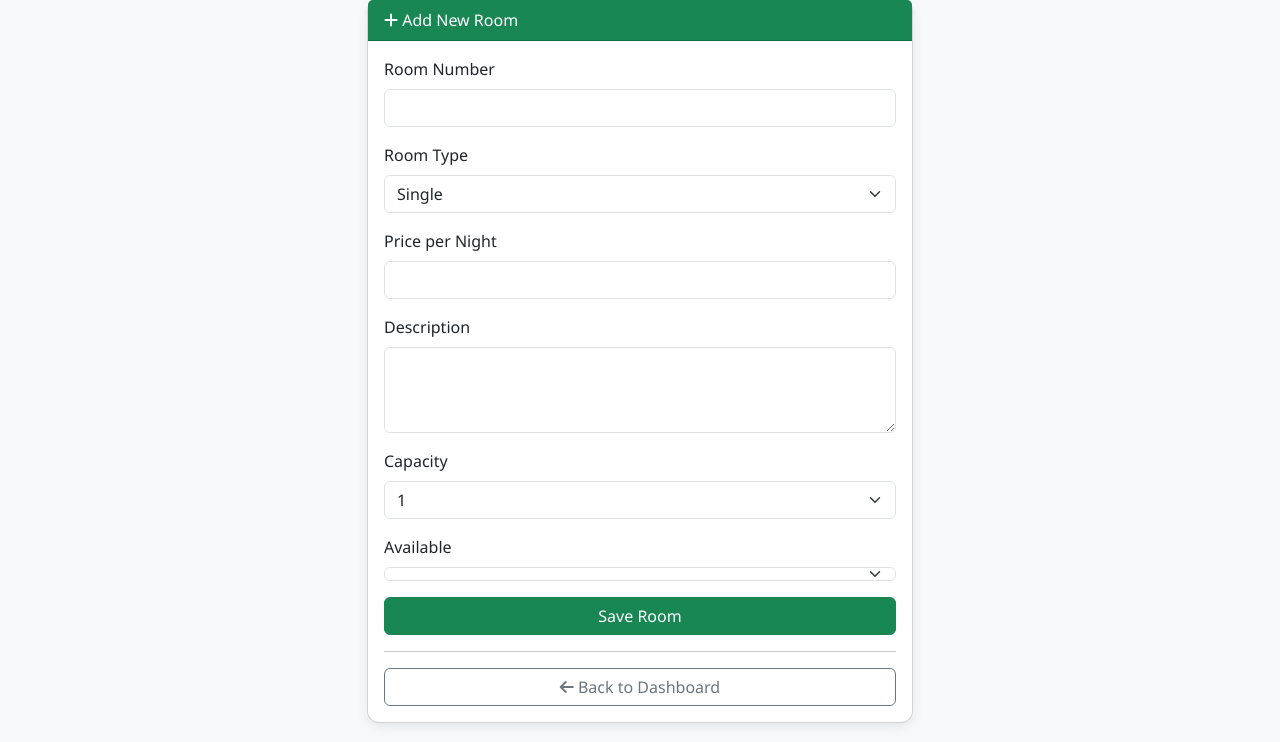
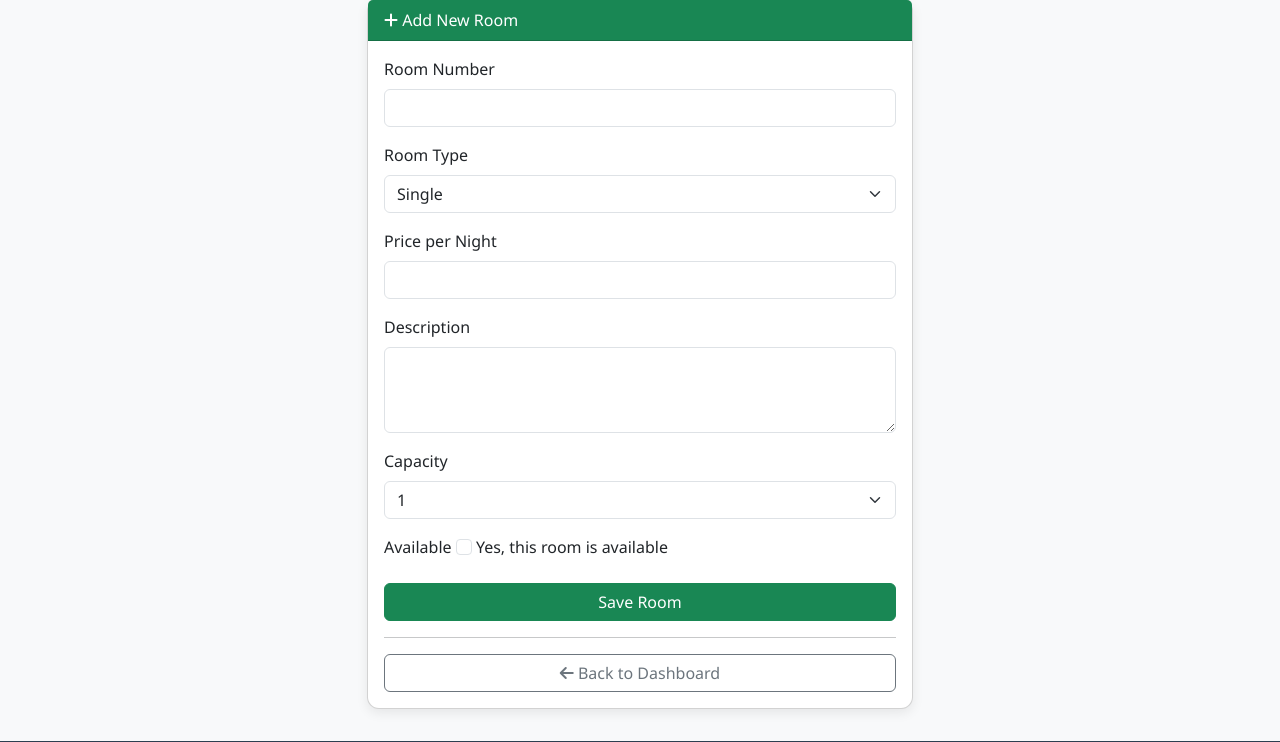
Before and after one commit to Ajtech27/Booking-System, a Flask app: template backend/app/templates/admin/add_room.html in a window 1280 px wide. Shown: the part 561-1303 px from the top of the page. Run offline with Flask 3, Linux system fonts and the light colour scheme; the template is opened without the code that fills it: values that come from a table or form of the project are taken from there, others are empty.

Commit message:
fix avalable option

```diff
--- a/backend/app/templates/admin/add_room.html
+++ b/backend/app/templates/admin/add_room.html
@@ -54,9 +54,11 @@
                         {% endfor %}
                     </div>
 
+
                     <div class="mb-3">
                         {{ form.is_available.label(class="form-label") }}
-                        {{ form.is_available(class="form-select") }}
+                        {{ form.is_available(class="form-check-input") }}
+                        <label class="form-check-label" for="is_available">Yes, this room is available</label>
                         {% for error in form.is_available.errors %}
                             <span class="text-danger">{{ error }}</span>
                         {% endfor %}
```
